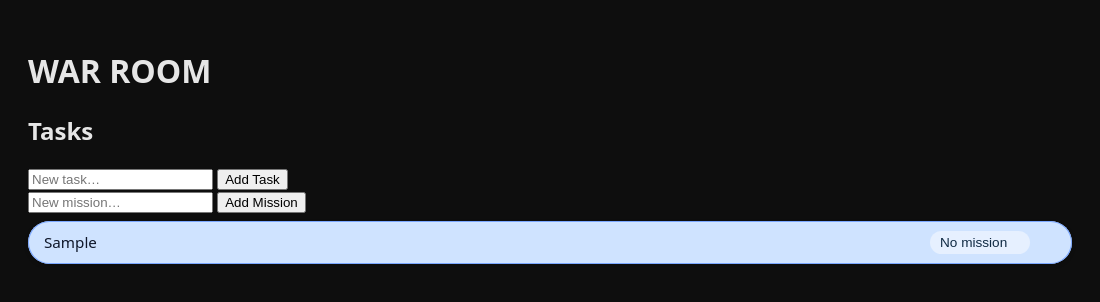
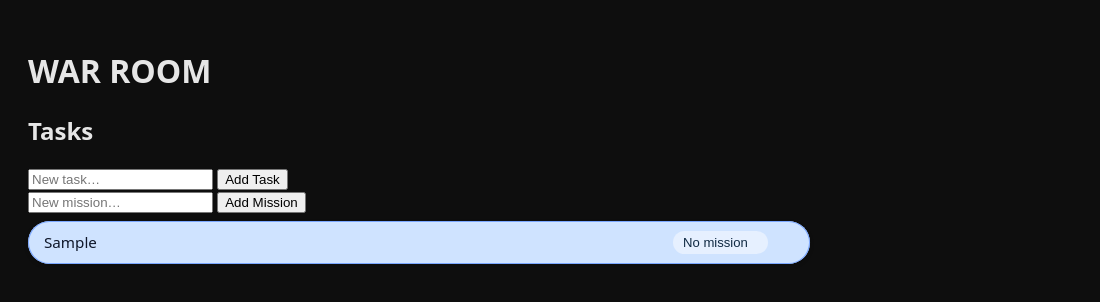
Before and after one commit to moditha-piyumal/war-room, an Electron app: page src/renderer/index.html in a window 1100 px wide. Both pictures are taken after typing "Sample" into the empty fields and a click on the button "Add Task". Drawn offline with Linux system fonts and the light colour scheme; no server answers.

Commit message:
UI-Pass-3-Working

```diff
--- a/src/renderer/style.css
+++ b/src/renderer/style.css
@@ -89,6 +89,9 @@ li {
 
 /* Incomplete task */
 .task-pill {
+    width: 750px;
+    /* ← adjust if needed */
+    max-width: 100%;
     background-color: #cfe3ff;
     color: #0f172a;
 
@@ -103,23 +106,35 @@ li {
     cursor: pointer;
 }
 
+/* Gentle hover lift for actionable tasks */
 .task-pill:hover {
-    background-color: #bdd9ff;
+    box-shadow:
+        inset 0 0 0 1px #7aa7ff,
+        0 3px 6px rgba(0, 0, 0, 0.22);
 }
 
 /* Task title flexes, controls stay right */
 .task-pill span {
     flex-grow: 1;
+    white-space: nowrap;
+    overflow: hidden;
+    text-overflow: ellipsis;
 }
 
 /* Completed task */
 .task-pill.completed {
+    width: 750px;
+    /* same width */
+    max-width: 100%;
     background-color: #eef5ff;
     color: #64748b;
-
-    padding: 6px 14px;
+    cursor: default;
+    padding: 8px 16px;
+    /* was 6px 14px — normalize horizontal padding */
     font-size: 0.82rem;
     font-weight: 400;
+
+    line-height: 1.4;
 
     box-shadow: inset 0 0 0 1px #bfdbfe;
 }
@@ -222,8 +237,10 @@ li {
     border: none;
     border-radius: 999px;
 
-    padding: 4px 22px 4px 10px;
-    font-size: 0.85rem;
+    padding: 4px 20px 4px 10px;
+    /* slightly tighter */
+    font-size: 0.82rem;
+    /* subtly smaller than task text */
 
     cursor: pointer;
 }
```
